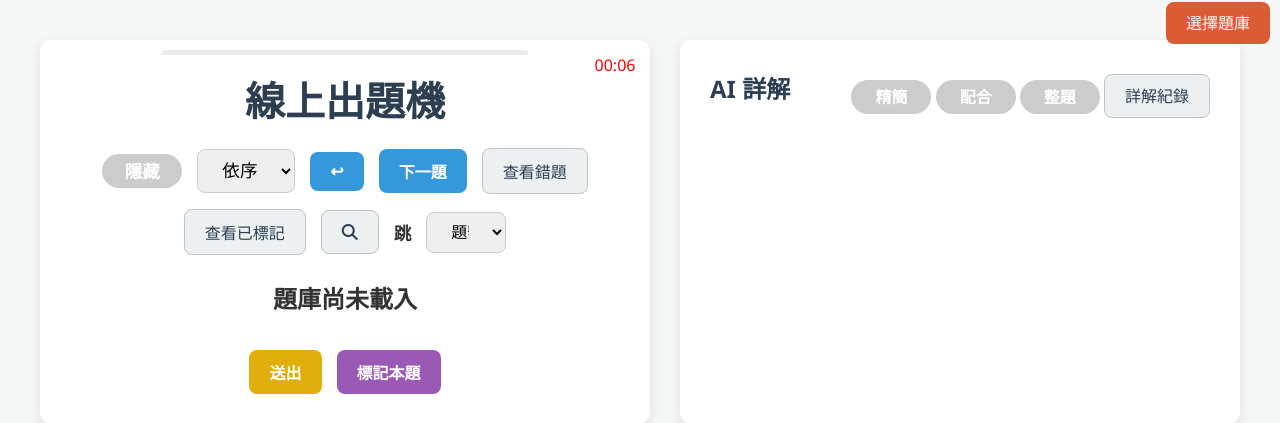
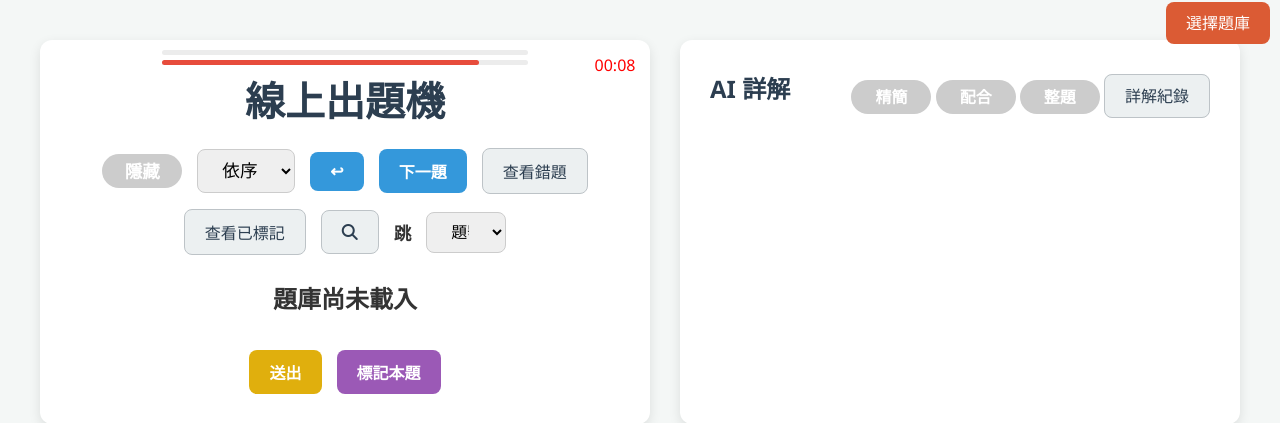
Before and after one commit to liuseemin/Qbank, a Flask app: template templates/index.html in a window 1280 px wide. Shown: the top 423 px of the page. Run offline with Flask 3, Linux system fonts and the light colour scheme; the template is opened without the code that fills it, so the values that code supplies are empty; some libraries are stand-ins or nearby versions.

Commit message:
add countdown

```diff
--- a/templates/index.html
+++ b/templates/index.html
@@ -509,7 +509,7 @@
             width: 60%;
             height: 5px;
             background-color: #ececec;
-            border-radius: 3px;
+            border-radius: 5px;
             margin-bottom: 20px;
         }
 
@@ -517,12 +517,40 @@
             width: 0%;
             height: 100%;
             background-color: #83b7e7;
-            border-radius: 2px;
+            border-radius: 5px;
             transition: width 0.5s ease;
         }
 
         .wrong_progress {
             background-color: #ee8b80 !important;
+        }
+
+        .countdown-container {
+            position: absolute;
+            top: 20px;
+            left: 50%;
+            transform: translateX(-50%);
+            width: 60%;
+            height: 5px;
+            background-color: #ececec;
+            border-radius: 5px;
+            margin-bottom: 20px;
+        }
+
+        .countdown {
+            width: 100%;
+            height: 100%;
+            background-color: #e74c3c;
+            border-radius: 5px;
+            transition: width 1s linear;
+        }
+
+        .countdown.instant {
+            transition: none;
+        }
+
+        .countdown.wrong_mode {
+            background-color: #7759e2;
         }
     </style>
     <script src="https://kit.fontawesome.com/dd3b941d36.js" crossorigin="anonymous"></script>
@@ -538,6 +566,9 @@
             <div id="question_count"></div>
             <div class="progress-container">
                 <div class="progress" id="progress"></div>
+            </div>
+            <div class="countdown-container">
+                <div class="countdown" id="countdown"></div>
             </div>
 
             <div id="timer"></div>
@@ -607,12 +638,12 @@
     <script src="https://cdn.jsdelivr.net/npm/marked/marked.min.js"></script>
 
     <script>
-        let currentQuestion = null;
-        let total_questions = 0;
-        let answered_questions = 0;
-        let answered_count_total = 0;
-        let total_wrong = 0;
-        let answered_wrong = 0;
+        var currentQuestion = null;
+        var total_questions = 0;
+        var answered_questions = 0;
+        var answered_count_total = 0;
+        var total_wrong = 0;
+        var answered_wrong = 0;
         const nextQuestionBtn = document.getElementById("nextQuestionBtn");
         const restartBtn = document.getElementById("restartBtn");
         const modeSelect = document.getElementById("mode");
@@ -627,16 +658,21 @@
         const timerDiv = document.getElementById("timer");
         const progress = document.getElementById("progress");
         timerDiv.onclick = () => timerDiv.classList.toggle('hidden');
-        let time = 0;
+        var time = 0;
+
+        const countdown = document.getElementById("countdown");
+        var countdown_timer = 60;
+        const countdownInterval = 60;
         setInterval(() => {
             time += 1;
             const minute = Math.floor(time / 60).toString().padStart(2, '0');
             const second = (time % 60).toString().padStart(2, '0');
             timerDiv.innerText = `${minute}:${second}`;
+            countdown_timer -= 1;
+            countdown.style.width = `${(countdown_timer / countdownInterval) * 100}%`;
         }, 1000);
 
         var multiple_answers_string = '';
-
 
         function updateProgress() {
             if (total_questions === 0) {
@@ -685,7 +721,13 @@
         }
 
         function renderQuestion(data) {
-            timer = 0;
+            updateProgress();
+            countdown_timer = countdownInterval;
+            countdown.classList.toggle('instant');
+            countdown.style.width = `100%`;
+            setTimeout(() => {
+                countdown.classList.toggle('instant');
+            }, 50);
             currentQuestion = data;
             multiple_answers_string = '';
             document.getElementById("question").innerText = `[${data.題號}] ${data.題目}`;
@@ -761,12 +803,13 @@
             if (mode === 'wrong') {
                 progress.classList.add('wrong_progress');
                 progress.style.background = '#ee8b80';
+                countdown.classList.add('wrong_mode');
             } else {
                 progress.classList.remove('wrong_progress');
                 const gradientStr = `linear-gradient(to right, ${gradient.join(', ')})`;
                 progress.style.background = gradientStr;
+                countdown.classList.remove('wrong_mode');
             }
-            updateProgress();
             fetch(`/get_question?mode=${mode}`)
                 .then(res => res.json())
                 .then(data => {
```
